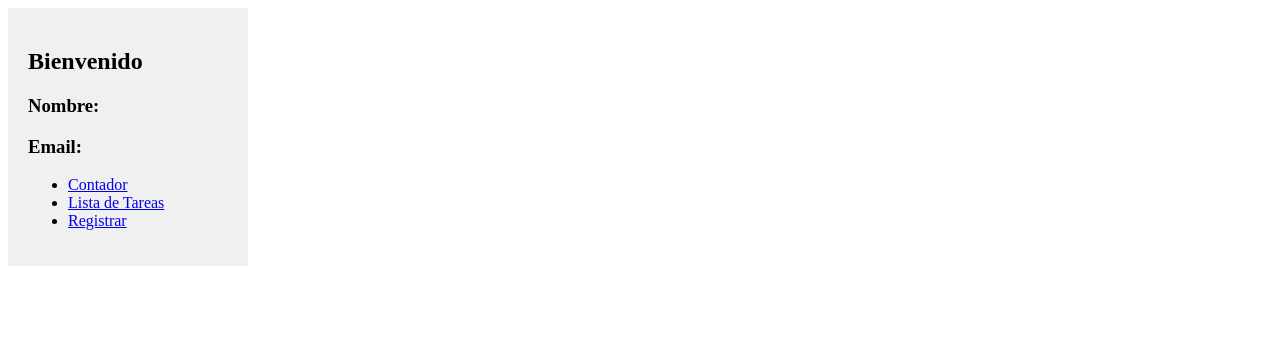
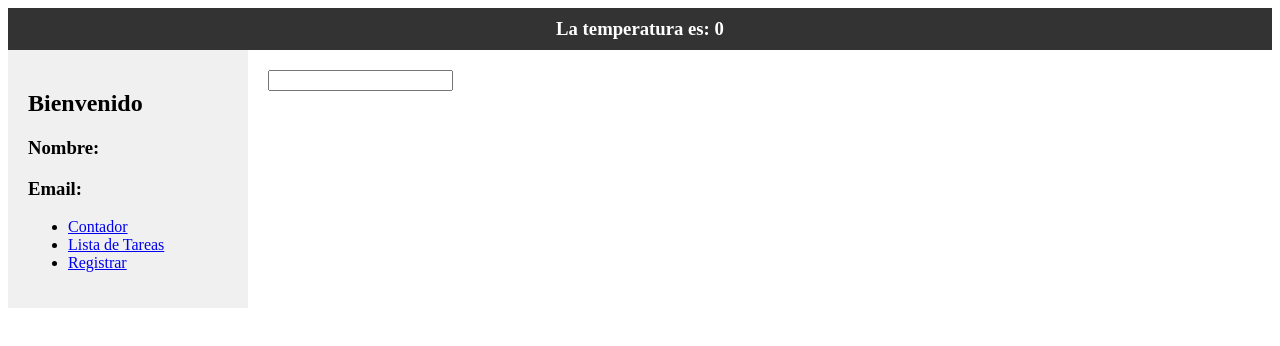
Before and after one commit to favact/Proyecto-vue, a Vue app: page / in a window 1280 px wide. Shown: the top 346 px of the page. Built offline with nearby package versions, Linux system fonts and the light colour scheme; no server answers.

Commit message:
Llamado a API con Axios. Componentes padres e hijos.

```diff
--- a/package.json
+++ b/package.json
@@ -11,6 +11,7 @@
   },
   "dependencies": {
     "@vee-validate/yup": "^4.13.2",
+    "axios": "^1.7.7",
     "pinia": "^2.1.7",
     "vee-validate": "^4.13.2",
     "vue": "^3.4.29",
--- /dev/null
+++ b/src/components/Header.vue
@@ -0,0 +1,33 @@
+<template>
+    <div class="header">
+        {{ mensajeRecibido }}<Weather></Weather>
+    </div>
+</template>
+
+<script setup>
+import Weather from './Weather.vue';
+import { defineProps, ref, watch } from 'vue';
+const props = defineProps(['mensaje']);
+const mensajeRecibido = ref(props.mensaje);
+watch(() => props.mensaje, (newValue) => {
+    mensajeRecibido.value = newValue;
+});
+
+</script>
+
+<style scoped>
+.header {
+    display: flex;
+    justify-content: center;
+    align-items: center;
+    padding: 10px 20px;
+    top: 0;
+    left: 0;
+    right: 0;
+    background-color: #333;
+    color: white;
+}
+h3 {
+    margin: 0;
+}
+</style>
--- a/src/components/Sidebar.vue
+++ b/src/components/Sidebar.vue
@@ -1,8 +1,8 @@
 <template>
 <div class="sidebar">
     <h2>Bienvenido</h2>
-    <h3>Nombre: {{ nombre }}</h3>
-    <h3>Email: {{ email }}</h3>
+    <h3>Nombre: {{ registrarStore.nombre }}</h3>
+    <h3>Email: {{ registrarStore.email }}</h3>
     <ul>
         <li><router-link to="/contador">Contador</router-link></li>
         <li><router-link to="/lista-de-tareas">Lista de Tareas</router-link></li>
@@ -12,19 +12,8 @@
 </template>
 <script setup>
 import { useRegistrarStore } from '@/modules/registro/stores/registrarStore';
-import { ref, watch } from 'vue';
 
 const registrarStore = useRegistrarStore();
-
-const nombre = ref(registrarStore.nombre.value);
-const email = ref(registrarStore.email.value);
-
-watch(() => registrarStore.nombre, (newValue) => {
-    nombre.value = newValue
-});
-watch(() => registrarStore.email, (newValue) => {
-    email.value = newValue
-});
 
 </script>
 <style>
--- /dev/null
+++ b/src/components/Weather.vue
@@ -0,0 +1,19 @@
+<template>
+<h3>La temperatura es: {{ weatherStore.temperatura }}</h3>
+
+</template>
+
+<script setup>
+import { useWeather } from '@/composables/useWeather';
+import { useWeatherStore } from '@/stores/weatherStore';
+import { onMounted } from 'vue';
+
+const weatherStore = useWeatherStore();
+
+onMounted(() => {
+    useWeather();
+});
+
+</script>
+
+<style scoped></style>
--- /dev/null
+++ b/src/composables/useWeather.js
@@ -0,0 +1,8 @@
+import { useWeatherStore } from "@/stores/weatherStore";
+import {getTemperatura} from "../helpers/getWeather"
+
+export const useWeather = async () => {
+    const temperatura = await getTemperatura();
+    const weatherStore = useWeatherStore();
+    weatherStore.temperatura = temperatura;
+}
--- /dev/null
+++ b/src/helpers/getWeather.js
@@ -0,0 +1,9 @@
+import axios from "axios";
+
+const API_URL = 'https://api.open-meteo.com/v1/forecast?latitude=-34.6131&longitude=-58.3772&current=temperature_2m&timezone=auto';
+
+export const getTemperatura = async () => {
+    const respuesta = await axios.get(API_URL);
+    const nuevaTemperatura = respuesta.data.current.temperature_2m;
+    return nuevaTemperatura;
+}
--- /dev/null
+++ b/src/stores/weatherStore.js
@@ -0,0 +1,10 @@
+import { defineStore } from "pinia";
+import { ref } from "vue";
+
+export const useWeatherStore = defineStore('wheater', () => {
+    const temperatura = ref(0);
+    const setTemperatura = (temp) => {
+        temperatura.value = temp;
+    }
+    return {temperatura, setTemperatura}
+});
--- a/src/views/MainView.vue
+++ b/src/views/MainView.vue
@@ -1,7 +1,10 @@
 <template>
+    <Header :mensaje="texto"></Header>
 <div class="container">
     <Sidebar></Sidebar>
     <div class="content">
+        <input type="text" v-model="texto">
+        {{ texto }}
         <router-view></router-view>
     </div>
 
@@ -9,6 +12,9 @@
 </template>
 <script setup>
 import Sidebar from '@/components/Sidebar.vue';
+import Header from '@/components/Header.vue';
+import { ref } from 'vue';
+const texto = ref('');
 
 </script>
 <style>
```
Also changed, not shown: src/stores/counter.js (deleted, +0 -12 lines), 1 other file (tests, documents, lock files or other folders).
